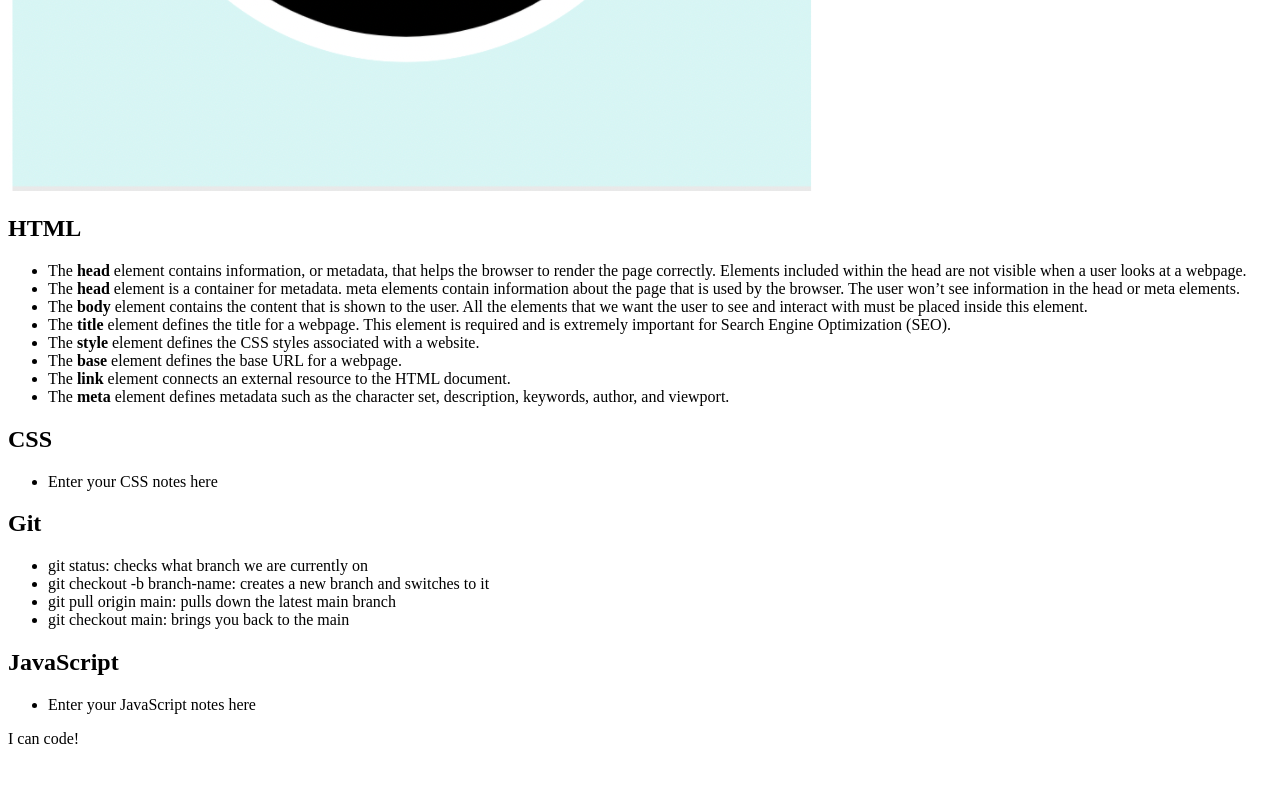
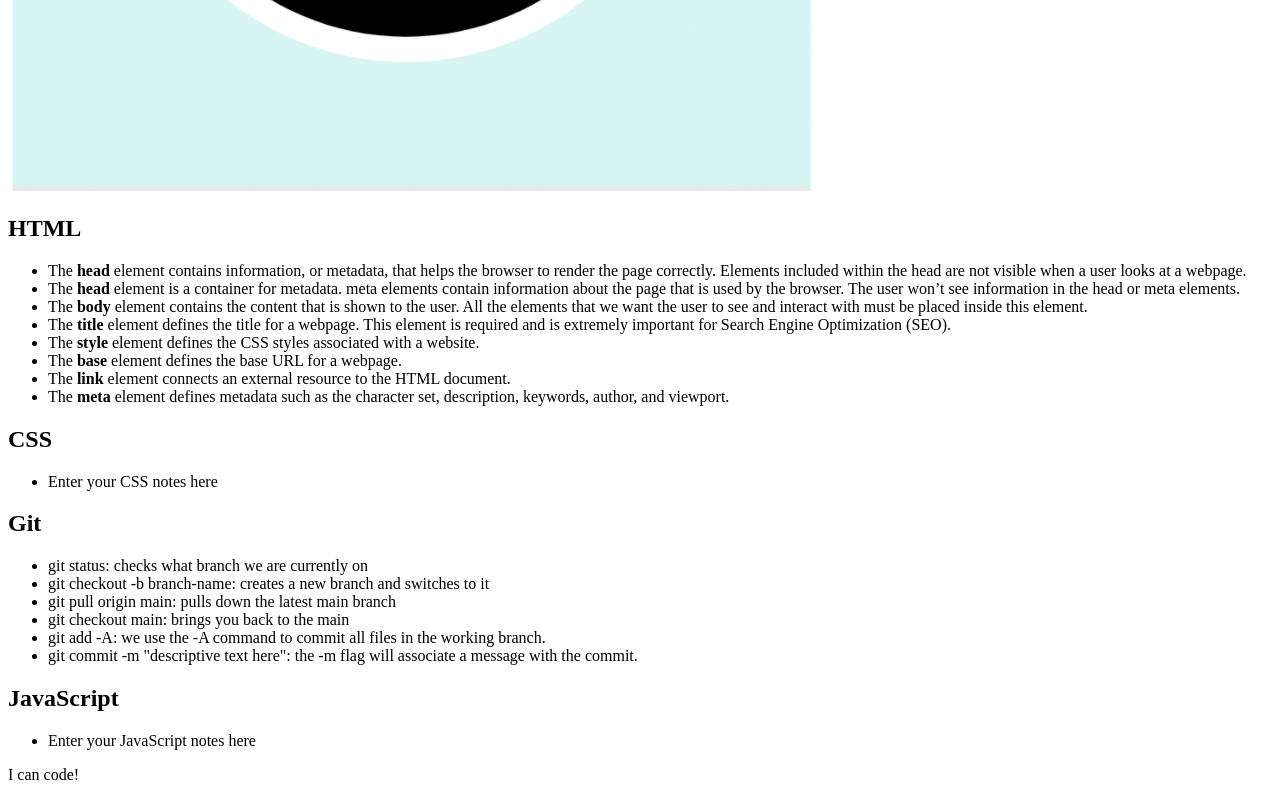
Before and after one commit to zelstart/prework-study-guide, a plain HTML site: page index.html in a window 1280 px wide. Shown: the part 665-1465 px from the top of the page. Before the commit the page ends 1429 px from the top, so only its background shows below. Drawn offline with Linux system fonts and the light colour scheme.

Commit message:
added more code to html file

```diff
--- a/index.html
+++ b/index.html
@@ -39,6 +39,8 @@
             <li>git checkout -b branch-name: creates a new branch and switches to it</li>
             <li>git pull origin main: pulls down the latest main branch</li>
             <li>git checkout main: brings you back to the main</li>
+            <li>git add -A: we use the -A command to commit all files in the working branch.</li>
+            <li>git commit -m "descriptive text here": the -m flag will associate a message with the commit.</li>
           </ul>
       </section>
 
```
